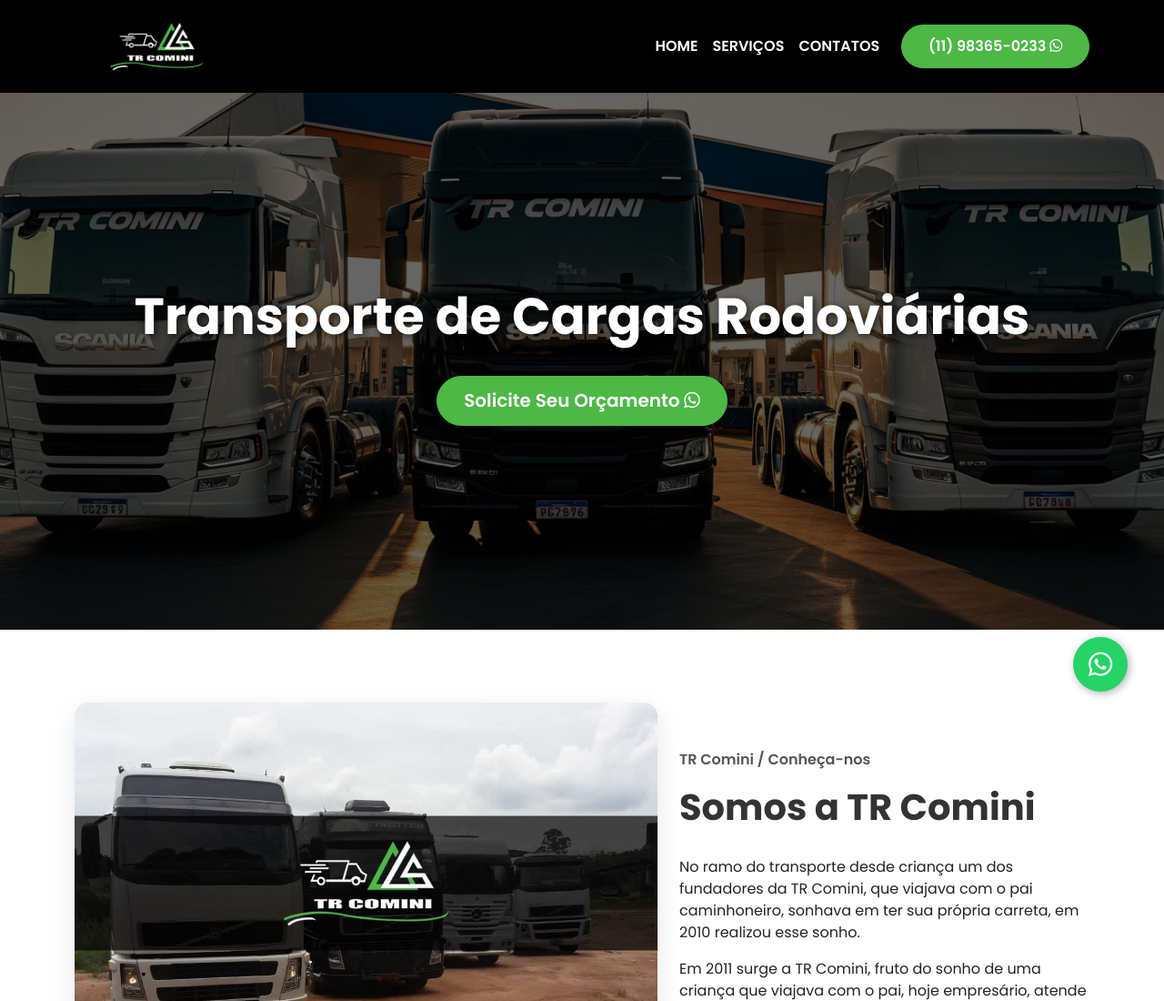
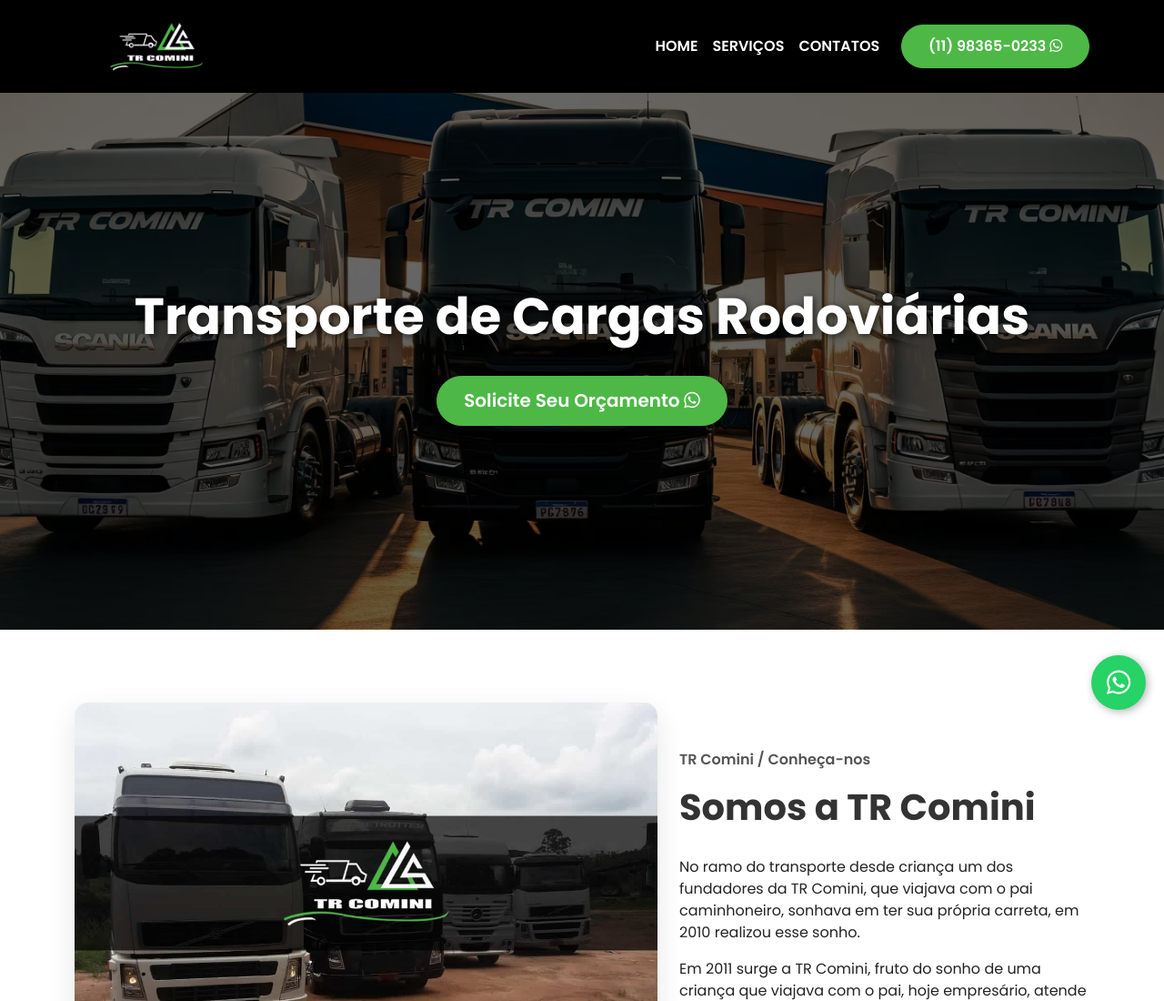
Before and after one commit to dianycriativos/trcomini, a plain HTML site: page index.html in a window 1280 px wide. Shown: the top 1100 px of the page at 91% size. Drawn offline with nearby package versions, Linux system fonts and the light colour scheme.

Commit message:
Update index.html

```diff
--- a/index.html
+++ b/index.html
@@ -212,8 +212,8 @@
             position: fixed;
             width: 60px;
             height: 60px;
-            bottom: 40px;
-            right: 40px;
+            bottom: 20px;
+            right: 20px; /* Ajustado para ficar mais perto do canto */
             background-color: #25d366;
             color: #FFF;
             border-radius: 50px;
```
